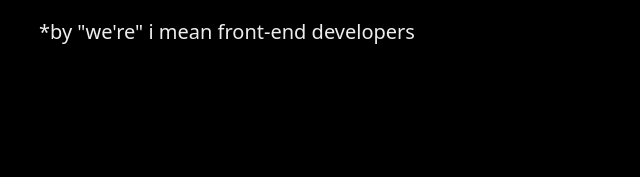
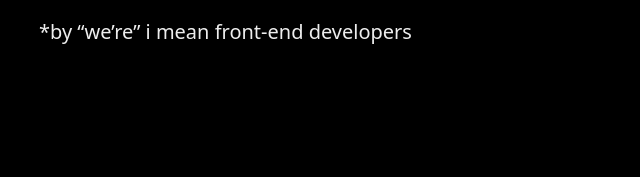
Before and after one commit to chriscoyier/full-stack-talk, a plain HTML site: page index.html in a window 1280 px wide. Shown: the part 455-632 px from the top of the page, 1-641 px from the left. Drawn offline with Linux system fonts and the light colour scheme.

Commit message:
curly quotes - testing push

```diff
--- a/index.html
+++ b/index.html
@@ -18,7 +18,7 @@
           <span class="rotate">ooooops</span> I guess we’re* full-stack
           developers&nbsp;now
         </h1>
-        <p>*by "we're" i mean front-end developers</p>
+        <p>*by “we’re” i mean front-end developers</p>
       </header>
 
       <div class="by">
```
